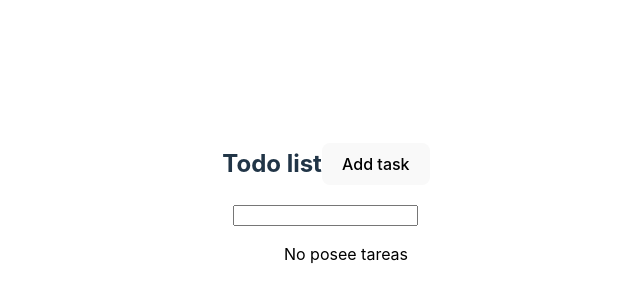
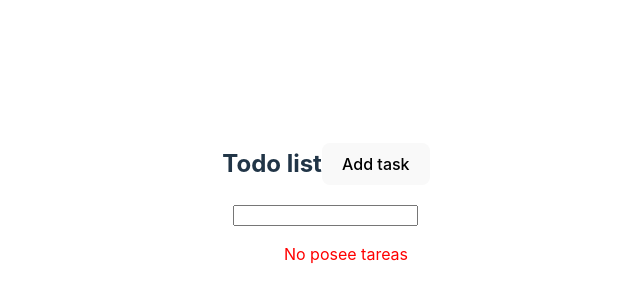
Before and after one commit to ronedev/todo-app, a React (Vite) app in the folder client/: page / in a window 1280 px wide. Shown: the part 196-496 px from the top of the page, without its empty margins (314-954 px from the left). Built offline with nearby package versions, Linux system fonts and the light colour scheme.

Commit message:
fix: reorganizing the code to comply with the "presentational and container " pattern

```diff
--- a/client/src/App.tsx
+++ b/client/src/App.tsx
@@ -3,13 +3,16 @@ import "./App.css";
 import AddModal from "./components/AddModal";
 import { Todos } from "./components/Todos";
 import { withSearch } from "./components/WithSearch";
+import { TodoContext } from "./context/tasksContext";
 import useModal from "./hook/useModal";
 
 function App() {
 
   const {isOpened, toggle} = useModal()
+  const todosContext = React.useContext(TodoContext);
+  const todos = todosContext?.todos
 
-  const TodosWithSearch = withSearch(Todos)
+  const TodosWithSearch = withSearch(Todos, todos)
   return (
     <div className="App">
       {isOpened && <AddModal />}
--- a/client/src/components/Todos.tsx
+++ b/client/src/components/Todos.tsx
@@ -2,15 +2,17 @@ import React from "react";
 import { TodoContext } from "../context/tasksContext";
 import { ITodo } from "../@types/types.todo";
 
-export function Todos() {
-  const todosContext = React.useContext(TodoContext);
-  const todos = todosContext?.todos
+interface TodosProps{
+  data: ITodo[]
+}
+
+export function Todos({data}: TodosProps) {
   return (
     <ul>
-      {todos?.length ? (
-        todos.map((todo) => <li>{todo.title}</li>)
+      {data?.length ? (
+        data.map((todo) => <li>{todo.title}</li>)
       ) : (
-        <p style={{ color: "black" }}>No posee tareas</p>
+        <p style={{ color: "red" }}>No posee tareas</p>
       )}
     </ul>
   );
--- a/client/src/components/WithSearch.tsx
+++ b/client/src/components/WithSearch.tsx
@@ -1,6 +1,10 @@
 import React, { useState } from "react";
 
-export function withSearch(Component: React.ComponentType){
+interface ComponentI{
+    data: []
+}
+
+export function withSearch(Component: React.ComponentType<ComponentI>, dataset: any){
     return function(){
         const [query, setQuery] = useState("")
 
@@ -11,7 +15,7 @@ export function withSearch(Component: React.ComponentType){
         return(
             <div>
                 <input type="text" onChange={handleChange} value={query} />
-                <Component />
+                <Component data={dataset}/>
             </div>
         )
     }
--- a/client/src/context/tasksContext.tsx
+++ b/client/src/context/tasksContext.tsx
@@ -6,7 +6,7 @@ interface Props {
   children: React.ReactNode;
 }
 
-export const TodoContext = React.createContext<TodoContextType | null>(null);
+export const TodoContext = React.createContext<TodoContextType | {todos: []}>({todos: []});
 
 const TodoProvider: React.FC<Props> = ({ children }) => {
     const [todos, setTodos] = useLocalStorage('tasks', [])
```
